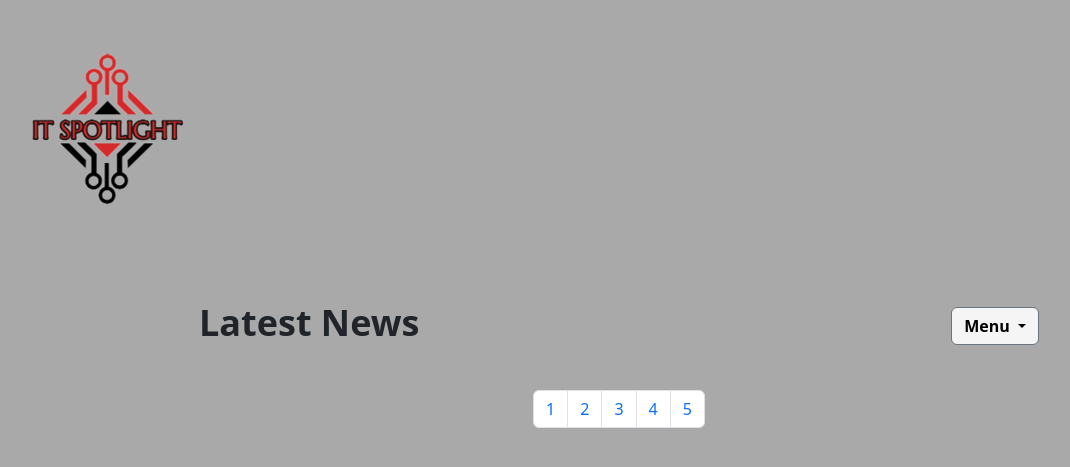
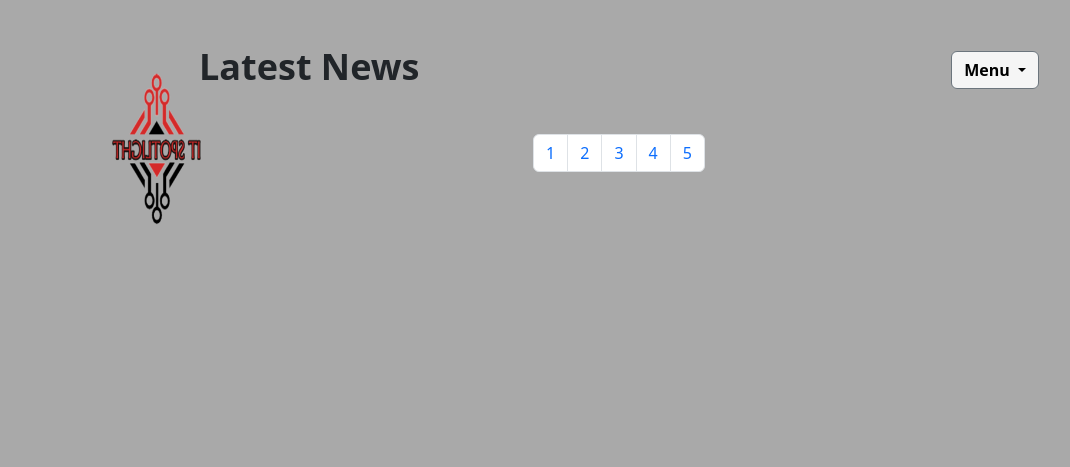
Before and after one commit to HemantSachdeva/ITSpotlight, a Flask app: page / in a window 1280 px wide. Shown: the top 467 px of the page, without its empty margins (21-1091 px from the left). Run offline with Flask 2, Linux system fonts and the light colour scheme; data that the repository does not hold is empty; some libraries are stand-ins or nearby versions.

Commit message:
base: Animate logo
Signed-off-by: Hemant Sachdeva <hemant.evolver@gmail.com>

```diff
--- a/static/css/style.css
+++ b/static/css/style.css
@@ -31,6 +31,28 @@
   background-color: white;
   border-radius: 10px;
   padding-right: 30px;
+}
+
+.logoimage {
+  position: fixed;
+  left: 50px;
+  top: 20px;
+  z-index: 2;
+  -webkit-animation: rotate 4s linear infinite;
+  -moz-animation: rotate 4s linear infinite;
+  -o-animation: rotate 4s linear infinite;
+  -ms-animation: rotate 4s linear infinite;
+  animation: rotate 4s linear infinite;
+}
+@-webkit-keyframes rotate {
+  100% {
+    -webkit-transform: rotateY(360deg);
+  }
+}
+@keyframes rotate {
+  100% {
+    transform: rotateY(360deg);
+  }
 }
 
 .no-link {
--- a/templates/base.html
+++ b/templates/base.html
@@ -17,9 +17,9 @@
 </head>
 
 <body style="background-color: darkgrey;">
-    <a href="/index">
-        <img src="../static/assets/favicon.ico" style="float: left;">
-    </a>
+        <a href="/index" class="logoimage">
+            <img src="../static/assets/favicon.ico">
+        </a>
     <div class="container spotlight">
         <div class="header">
             <div class="left">{% block header %}{% endblock %}</div>
```
